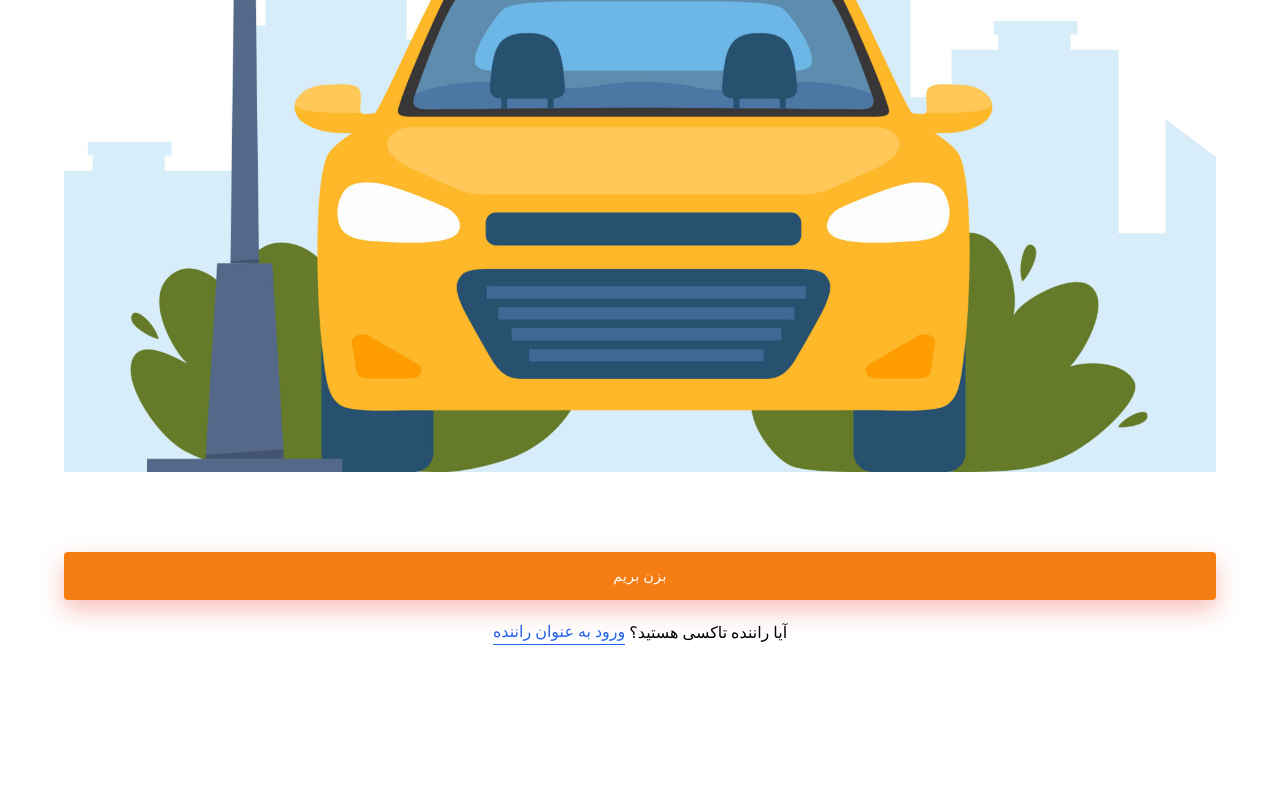
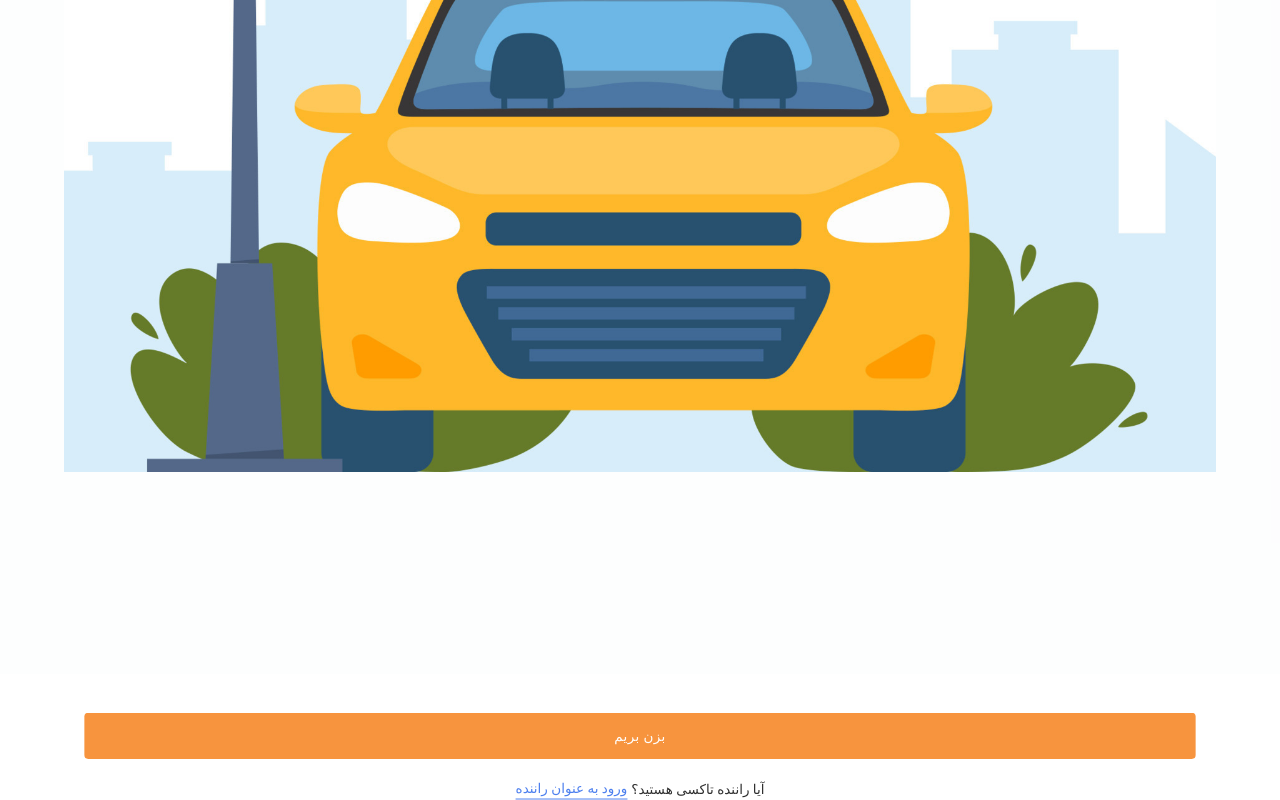
Before and after one commit to fullstack-w-developer/sarange-next-13, a Next.js app: page / in a window 1280 px wide. Shown: the part 728-1528 px from the top of the page. Before the commit the page ends 1405 px from the top, so only its background shows below. Built offline with nearby package versions, Linux system fonts and the light colour scheme.

Commit message:
animation

```diff
--- a/app/page.tsx
+++ b/app/page.tsx
@@ -4,27 +4,50 @@ import Taxi from "@/assets/images/taxi.jpg"
 import Button from "@/components/common/Button";
 import Link from "next/link";
 import { motion } from "framer-motion"
+import { useEffect, useState } from "react";
+import Logo from "@/assets/images/logo.svg"
 
 export default function Home() {
+  const [isVisible, setIsVisible] = useState(true);
+
+  useEffect(() => {
+    const timeout = setTimeout(() => {
+      setIsVisible(false);
+    }, 4000);
+
+    return () => clearTimeout(timeout);
+  }, []);
   return (
-    <div className="layout">
+    <div className="bg-gray-50/30">
+      <div className="layout ">
         <motion.div
-        initial={{ opacity: 0, scale: 0.8, y: 900 }}
-        animate={{ opacity: 1, scale: 1, y: 0 }}
-        transition={{ duration: 1.2 }}
+          initial={{ opacity: 0, scale: 0.8, }}
+          animate={{ opacity: 1, scale: 1, }}
+          transition={{ duration: 1.2, delay: 1.4 }}
+          className={`flex flex-col gap-4 justify-center items-center flex-1 ${isVisible ? "block" : "hidden"}`}
+        >
+          <Image src={Logo} alt="logo"/>
+          <motion.h1 className={`font-artin-black text-black text-2xl text-center  `}>به آپلیکیشن سارنگ خوش آمدید</motion.h1>
+        </motion.div>
+        <motion.div
+          initial={{ opacity: 0, scale: 0.8, }}
+          animate={{ opacity: 1, scale: 1, }}
+          transition={{ duration: 1.2, delay: 4.1 }}
+          className={`justify-center items-center flex-1 ${isVisible ? "hidden" : "flex"}`}
         >
           <Image className="" src={Taxi} alt="" />
         </motion.div>
         <motion.div
           initial={{ opacity: 0, scale: 0.8, y: 900 }}
           animate={{ opacity: 1, scale: 1, y: 0 }}
-        transition={{ duration: 1,delay:0.50 }}
+          transition={{ duration: 1.9, delay: 4.5 }}
           className="mb-8">
           <Button name="بزن بریم" />
-        <div className="flex items-center mt-5 justify-center font-artin-regular w-full">
+          <div className="flex items-center mt-5 justify-center font-estedad-medium text-[14px] w-full">
             <Link className="flex gap-1 items-center" href="#">آیا  راننده تاکسی هستید؟ <span className="border-b border-blue-600 text-blue-600">ورود به عنوان راننده</span></Link>
           </div>
         </motion.div>
       </div>
+    </div>
   )
 }
--- a/components/common/Button.tsx
+++ b/components/common/Button.tsx
@@ -5,7 +5,7 @@ interface Props{
 }
 const Button = ({name}:Props) => {
     return (
-        <ButtonMui variant="contained" className='h-[48px] text-[16px] font-artin-bold w-full !bg-orange  !shadow-shadowBtn'>{name}</ButtonMui>
+        <ButtonMui variant="contained" className='h-[48px] text-[16px] font-artin-regular w-full !bg-orange !shadow-none'>{name}</ButtonMui>
     )
 }
 
```
Also changed, not shown: assets/images/logo.svg (added). Lines whose indentation alone changed are shown as unchanged.
